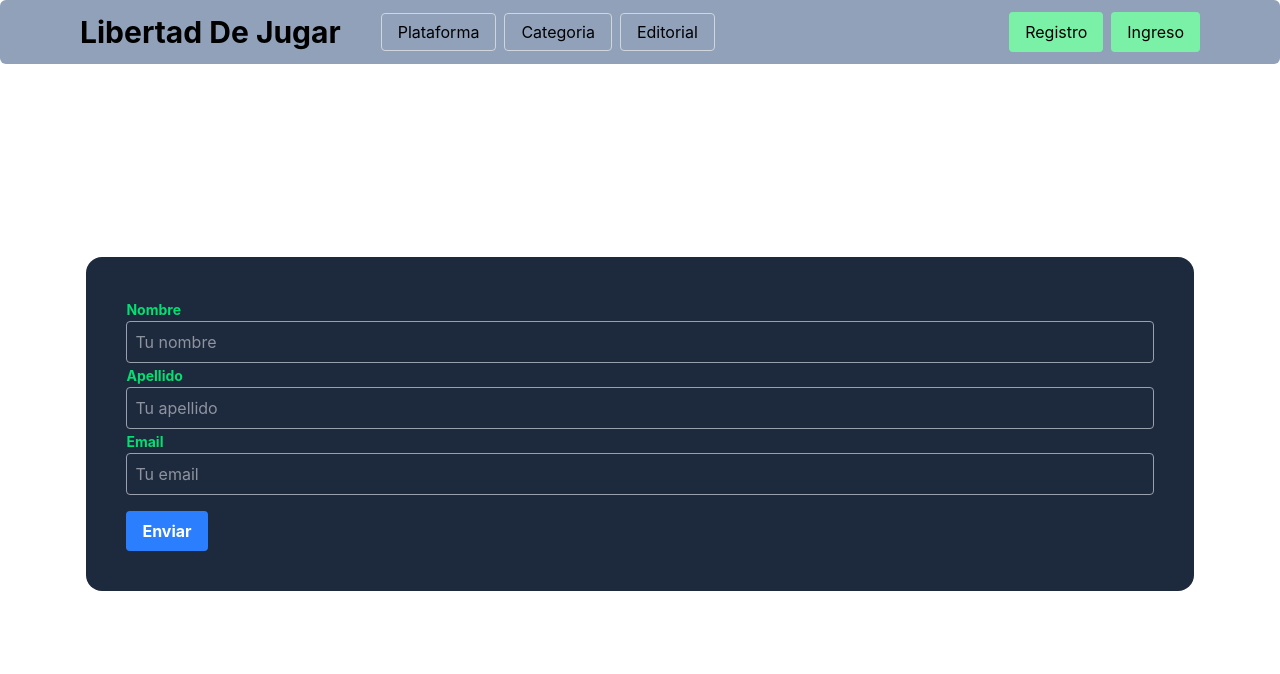
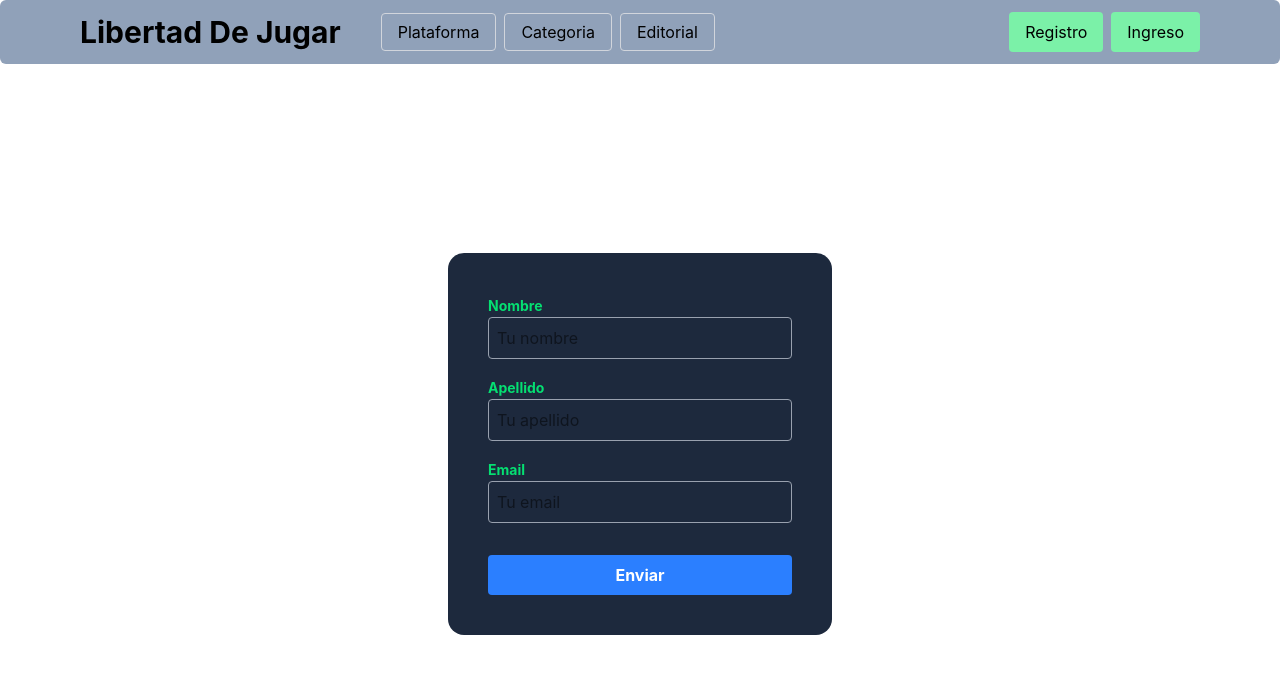
Before and after one commit to janiomoscote/consumofreetogame, a Next.js app: page /login in a window 1280 px wide. Shown: the top 674 px of the page. Built offline with nearby package versions, Linux system fonts and the light colour scheme.

Commit message:
redirected and user validated

```diff
--- a/src/app/context/userContext.tsx
+++ b/src/app/context/userContext.tsx
@@ -33,13 +33,11 @@ export function UserProvider({ children }: { children: ReactNode }) {
         if (user) {
             localStorage.setItem("user", JSON.stringify(user));
             // Make sure we stringify the user object for the cookie, otherwise it becomes [object Object]
-            document.cookie = `user=${JSON.stringify(user)}; path=/; max-age=86400; samesite=strict`
-            document.cookie = `token=${user.token}; path=/; max-age=86400; samesite=strict`
-        } else {
-            localStorage.removeItem("user")
-            document.cookie = "user=; path=/; max-age=0"
-            document.cookie = "token=; path=/; max-age=0"
+            document.cookie = `user=${JSON.stringify(user)}; path=/; max-age=86400`
+            document.cookie = `token=${user.token}; path=/; max-age=86400`
         }
+        // Removed the aggressive else block that clears cookies.
+        // This prevents accidental deletion of cookies during React re-renders or strict-mode race conditions!
     }, [user, isLoaded]);
 
     return (
--- a/src/app/login/page.tsx
+++ b/src/app/login/page.tsx
@@ -4,37 +4,63 @@ import { useRouter } from "next/navigation";
 import { useContext, useState } from "react";
 
 export default function Home() {
-
-    const [user, setUser] = useState("");
+    const [status, setStatus] = useState('');
     const setuser = useContext(UserContext);
     const router = useRouter()
 
-    function handlerUser(e: React.ChangeEvent<HTMLInputElement>) {
-        console.log(e.target.value)
-        setUser(e.target.value);
+    async function handleSubmit(formData: FormData) {
+        setStatus('Enviando...');
+
+        // Extract data from the form
+        const nombre = formData.get("nombre") as string;
+        const apellido = formData.get("apellido") as string;
+        const email = formData.get("email") as string;
+
+        // Create the new user object
+        const newUser = {
+            name: `${nombre} ${apellido}`,
+            email: email, // This will now take the email they ACTUALLY type!
+            token: "eyJhbGciOiJIUzI1NiIsInR5cCI6IkpXVCJ9.eyJzdWIiOiIxMjM0NTY3ODkwIiwibm9tYnJlIjoiSmFuaW8iLCJhcGVsbGlkbyI6Ik1vc2NvdGUiLCJlbWFpbCI6Imptb3Njb3RlQHVjb21wZW5zYXIuZWR1LmNvIiwiYWRtaW4iOnRydWUsImlhdCI6MTUxNjIzOTAyMn0.89UgxTHabNxIPEh53RzhtgtBxd7Kp0MyCmyd0in3Pt8"
+        }
+
+        // Guarantee the user is saved before we reload the page
+        localStorage.setItem("user", JSON.stringify(newUser));
+        document.cookie = `user=${JSON.stringify(newUser)}; path=/; max-age=86400`
+        document.cookie = `token=${newUser.token}; path=/; max-age=86400`
+
+        setuser?.setUser(newUser)
+
+        setStatus('¡Logueado! Redirigiendo...');
+
+        // Now it is 100% safe to redirect
+        router.push('/')
+        router.refresh() // This tells Next.js to re-run the server components and middleware!
     }
-    function handleLogin() {
-        const newUser = {
-            name: user,
-            email: "jmoscote@ucompensar.edu.co",
-            token: "eyJhbGciOiJIUzI1NiIsInR5cCI6IkpXVCJ9.eyJzdWIiOiIxMjM0NTY3ODkwIiwibmFtZSI6IkphbmlvIE1vc2NvdGUiLCJlbWFpbCI6Imptb3Njb3RlQHVjb21wZW5zYXIuZWR1LmNvIiwiYWRtaW4iOnRydWUsImlhdCI6MTUxNjIzOTAyMn0.G4BTc3KRG4a11tqNGaofPK7FJ2CW4KnnBpf2qBktG90"
-        }
-        setuser?.setUser(newUser)
-        document.cookie = `token=${newUser.token}; path=/; max-age=86400` /*tiempo de validez 24 horas"*/
-        // Use window.location.href instead of router.push to force a hard reload.
-        // This ensures the browser bypasses the Next.js client-side cache (which might remember the previous redirect)
-        // and forces the server and middleware to read the new cookie.
-        window.location.href = '/'
-    }
+
     return (
+        <div className="flex items-center justify-center pt-10">
+            <form className="bg-slate-800 p-10 rounded-2xl w-96" action={handleSubmit}>
+                <label className="font-bold text-sm text-green-400">Nombre</label>
+                <input
+                    className="border border-gray-400 p-2 w-full text-black rounded mb-4"
+                    name="nombre" type="text" placeholder="Tu nombre" required />
 
-        <form className=" mx-5 ">
-            <label className="mb-2 text-sm font-medium text-gray-900 sr-only dark:text-white">Search</label>
-            <div className="relative">
-                <input onChange={handlerUser} name="user" type="text" className="block w-full p-3 ps-9 bg-neutral-secondary-medium border border-default-medium text-heading text-sm rounded-base focus:ring-brand focus:border-brand shadow-xs placeholder:text-body" placeholder="Search" required />
-                <button onClick={handleLogin} type="button" className="absolute end-1.5 bottom-1.5 text-white bg-black hover:bg-brand-strong box-border border border-transparent focus:ring-4 focus:ring-brand-medium shadow-xs font-medium leading-5 rounded text-xs px-3 py-1.5 focus:outline-none">Login</button>
-            </div>
-        </form>
+                <label className="font-bold text-sm text-green-400">Apellido</label>
+                <input
+                    className="border border-gray-400 p-2 w-full text-black rounded mb-4"
+                    name="apellido" type="text" placeholder="Tu apellido" required />
 
+                <label className="font-bold text-sm text-green-400">Email</label>
+                <input
+                    className="border border-gray-400 p-2 w-full text-black rounded mb-4"
+                    name="email" type="email" placeholder="Tu email" required />
+
+                <button
+                    className="bg-blue-500 hover:bg-blue-700 text-white font-bold py-2 px-4 rounded mt-4 w-full"
+                    type="submit">Enviar</button>
+
+                {status && <p className="text-white mt-4 text-center">{status}</p>}
+            </form>
+        </div>
     );
 }
```
Also changed, not shown: src/app/login/ContactForm.tsx (renamed from src/app/login/layout.tsx).
